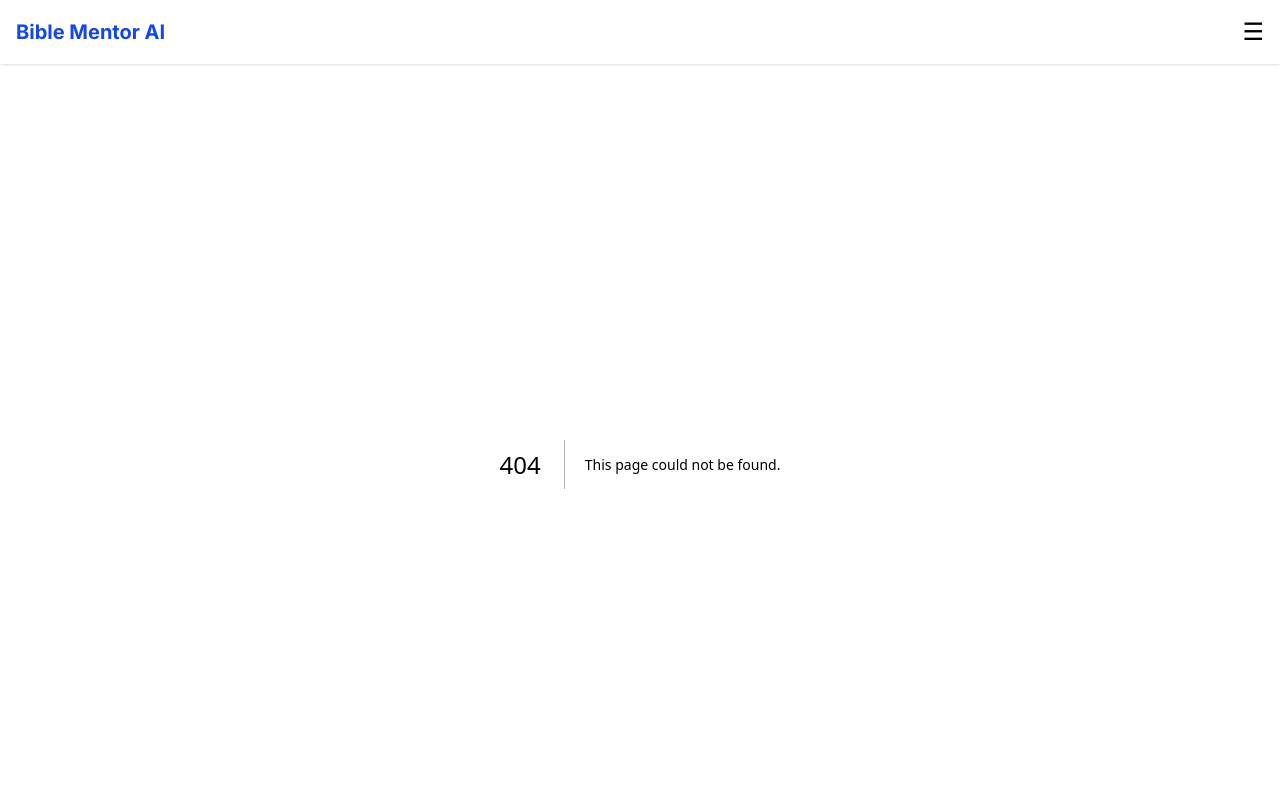
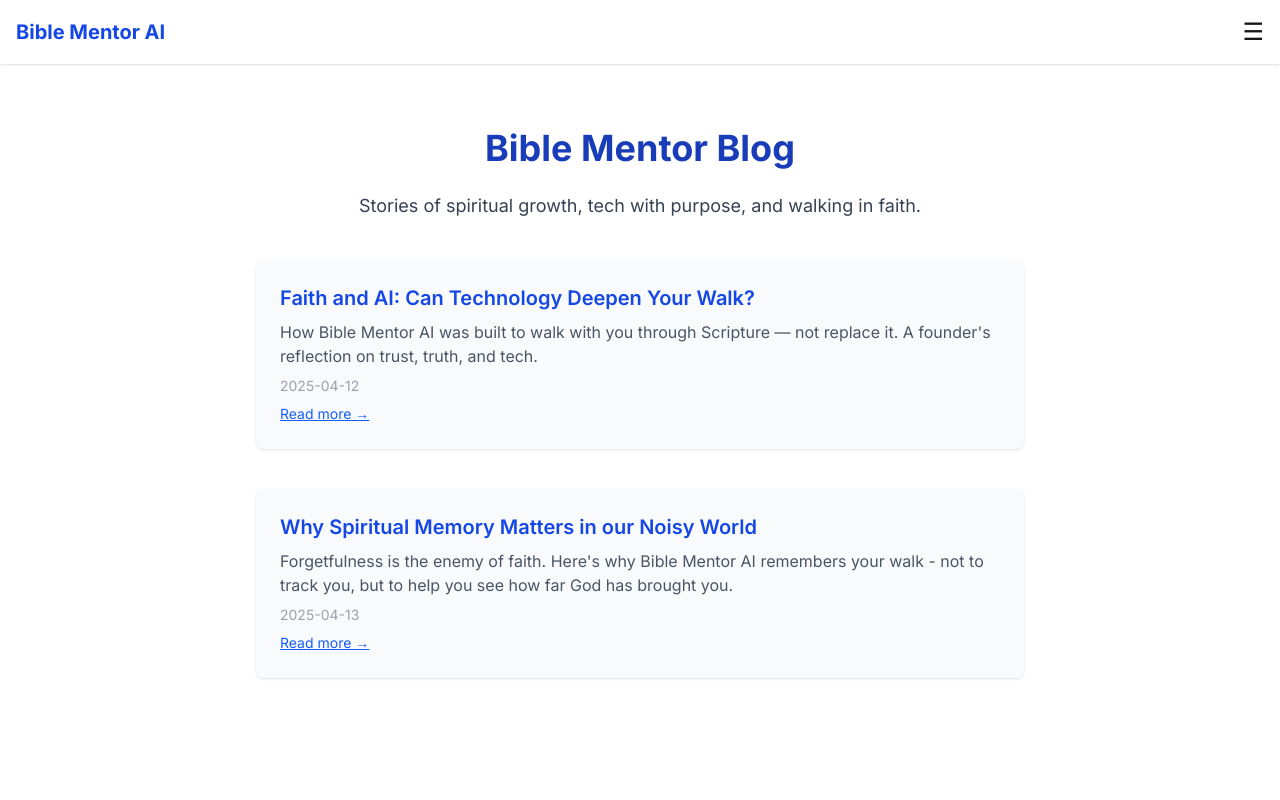
Before and after one commit to houstonmarkw/bible-mentor-ai-frontend, a Next.js app: page /blog in a window 1280 px wide. Before the commit this address had no page. Shown: the top 800 px of the page. Built offline with nearby package versions, Linux system fonts and the light colour scheme.

Commit message:
blog addition to site

```diff
--- a/package.json
+++ b/package.json
@@ -9,11 +9,13 @@
     "lint": "next lint"
   },
   "dependencies": {
+    "@tailwindcss/typography": "^0.5.16",
     "axios": "^1.8.4",
     "framer-motion": "^12.6.3",
     "next": "15.2.4",
     "react": "^19.0.0",
-    "react-dom": "^19.0.0"
+    "react-dom": "^19.0.0",
+    "react-markdown": "^10.1.0"
   },
   "devDependencies": {
     "@eslint/eslintrc": "^3",
--- /dev/null
+++ b/public/data/blog-posts.json
@@ -0,0 +1,20 @@
+[
+  {
+    "slug": "faith-and-ai",
+    "title": "Faith and AI: Can Technology Deepen Your Walk?",
+    "summary": "How Bible Mentor AI was built to walk with you through Scripture — not replace it. A founder's reflection on trust, truth, and tech.",
+    "date": "2025-04-12",
+    "author": "Mark Houston",
+    "category": "Vision",
+    "content": "**Can technology actually bring me closer to Jesus?**\n\nThat's the question I asked when Bible Mentor AI was just an idea. This project was never about replacing the Bible — it was about meeting people in the moment they open their phone, and gently guiding them back to the Word.\n\nI believe the Holy Spirit can work through any tool that honors Scripture. I’ve seen it happen here already, and I'm walking in faith that it will continue. I want to help people find the Word. That's what this project is all about."
+  },
+  {
+    "slug": "why-memory-matters",
+    "title": "Why Spiritual Memory Matters in our Noisy World",
+    "summary": "Forgetfulness is the enemy of faith. Here's why Bible Mentor AI remembers your walk - not to track you, but to help you see how far God has brought you.",
+    "date": "2025-04-13",
+    "author": "Mark Houston",
+    "category": "Discipleship",
+    "content": "We live in a world flooded with content, distractions, and endless scrolling. I know I am and continue to be guilty of falling into these distractions and losing sight of His light. In the chaos, it’s easy to forget what God did for us just last week — let alone last year. That’s why spiritual memory isn’t optional. It’s vital.\n\n**Bible Mentor AI is built to remember what God has done in your life.** Not so we can analyze or judge, but so _you_ can reflect, rejoice, and grow. When you revisit that reflection you wrote on grace, or see how your questions have shifted over time, it reveals God’s hand at work.\n\nDon’t just move forward in faith — look back with purpose. Your spiritual story is unfolding. Let’s help you see it."
+  }
+]
--- /dev/null
+++ b/src/app/blog/[slug]/page.tsx
@@ -0,0 +1,78 @@
+'use client';
+
+import { useEffect, useState } from 'react';
+import { useParams } from 'next/navigation';
+import Head from 'next/head';
+import ReactMarkdown from 'react-markdown';
+
+type BlogPost = {
+  slug: string;
+  title: string;
+  summary: string;
+  date: string;
+  author: string;
+  category: string;
+  content: string; // now in Markdown format
+};
+
+export default function BlogPostPage() {
+  const { slug } = useParams();
+  const [post, setPost] = useState<BlogPost | null>(null);
+  const [error, setError] = useState(false);
+
+  useEffect(() => {
+    const fetchPost = async () => {
+      try {
+        const res = await fetch('/data/blog-posts.json');
+        if (!res.ok) throw new Error('Failed to load blog data');
+        const posts: BlogPost[] = await res.json();
+        const found = posts.find((p) => p.slug === slug);
+        if (!found) throw new Error('Post not found');
+        setPost(found);
+      } catch (e) {
+        setError(true);
+        console.error('Blog fetch error:', e);
+      }
+    };
+    fetchPost();
+  }, [slug]);
+
+  if (error) {
+    return (
+      <div className="bg-white min-h-screen text-center py-20">
+        <h2 className="text-xl text-red-600 font-semibold">Post not found.</h2>
+      </div>
+    );
+  }
+
+  if (!post) {
+    return (
+      <div className="bg-white min-h-screen text-center py-20">
+        <h2 className="text-xl text-gray-600 font-semibold">Loading blog post...</h2>
+      </div>
+    );
+  }
+
+  return (
+    <>
+      <Head>
+        <title>{post.title} – Bible Mentor AI</title>
+        <meta name="description" content={post.summary} />
+        <link rel="canonical" href={`https://biblementorai.org/blog/${post.slug}`} />
+      </Head>
+
+      <section className="bg-white px-6 py-20 min-h-screen">
+        <div className="max-w-2xl mx-auto">
+          <h1 className="text-4xl font-bold text-blue-800 mb-2">{post.title}</h1>
+          <p className="text-sm text-gray-500 mb-6">
+            {post.date} • {post.category} • by {post.author}
+          </p>
+
+          <ReactMarkdown className="prose prose-blue max-w-none text-gray-800 leading-relaxed">
+            {post.content}
+          </ReactMarkdown>
+        </div>
+      </section>
+    </>
+  );
+}
--- /dev/null
+++ b/src/app/blog/page.tsx
@@ -0,0 +1,82 @@
+'use client';
+
+import Head from 'next/head';
+import { useEffect, useState } from 'react';
+import Link from 'next/link';
+
+type BlogPost = {
+  slug: string;
+  title: string;
+  summary: string;
+  date: string;
+};
+
+export default function BlogPage() {
+  const [posts, setPosts] = useState<BlogPost[]>([]);
+  const [error, setError] = useState(false);
+
+  useEffect(() => {
+    const fetchPosts = async () => {
+      try {
+        const res = await fetch('/data/blog-posts.json');
+        if (!res.ok) throw new Error('Failed to fetch blog data');
+        const data: BlogPost[] = await res.json();
+        setPosts(data);
+      } catch (err) {
+        console.error('Blog fetch failed:', err);
+        setError(true);
+      }
+    };
+
+    fetchPosts();
+  }, []);
+
+  return (
+    <>
+      <Head>
+        <title>Blog – Bible Mentor AI</title>
+        <meta
+          name="description"
+          content="Explore faith reflections, app updates, and behind-the-scenes stories from Bible Mentor AI. Discover how AI and Scripture can grow your walk with Christ."
+        />
+        <link rel="canonical" href="https://biblementorai.org/blog" />
+      </Head>
+
+      <section className="bg-white min-h-screen px-6 py-16">
+        <div className="max-w-3xl mx-auto">
+          <h1 className="text-4xl font-bold text-blue-800 mb-6 text-center">Bible Mentor Blog</h1>
+          <p className="text-gray-700 text-lg mb-10 text-center">
+            Stories of spiritual growth, tech with purpose, and walking in faith.
+          </p>
+
+          {error ? (
+            <p className="text-center text-red-600">Failed to load blog posts.</p>
+          ) : posts.length === 0 ? (
+            <p className="text-center text-gray-500">No posts found yet.</p>
+          ) : (
+            <div className="space-y-10">
+              {posts.map((post) => (
+                <div
+                  key={post.slug}
+                  className="bg-gray-50 p-6 rounded-lg shadow-sm hover:shadow-md transition"
+                >
+                  <h2 className="text-xl font-semibold text-blue-700">
+                    <Link href={`/blog/${post.slug}`}>{post.title}</Link>
+                  </h2>
+                  <p className="text-gray-600 mt-2">{post.summary}</p>
+                  <p className="text-sm text-gray-400 mt-2">{post.date}</p>
+                  <Link
+                    href={`/blog/${post.slug}`}
+                    className="text-sm text-blue-600 underline mt-2 inline-block"
+                  >
+                    Read more →
+                  </Link>
+                </div>
+              ))}
+            </div>
+          )}
+        </div>
+      </section>
+    </>
+  );
+}
--- /dev/null
+++ b/tailwind.config.js
@@ -0,0 +1,13 @@
+/** @type {import('tailwindcss').Config} */
+module.exports = {
+  content: [
+    './src/**/*.{js,ts,jsx,tsx}',
+    './app/**/*.{js,ts,jsx,tsx}',
+    './components/**/*.{js,ts,jsx,tsx}',
+    './pages/**/*.{js,ts,jsx,tsx}',
+  ],
+  theme: {
+    extend: {},
+  },
+  plugins: [require('@tailwindcss/typography')],
+};
```
Also changed, not shown: 1 other file (tests, documents, lock files or other folders).
